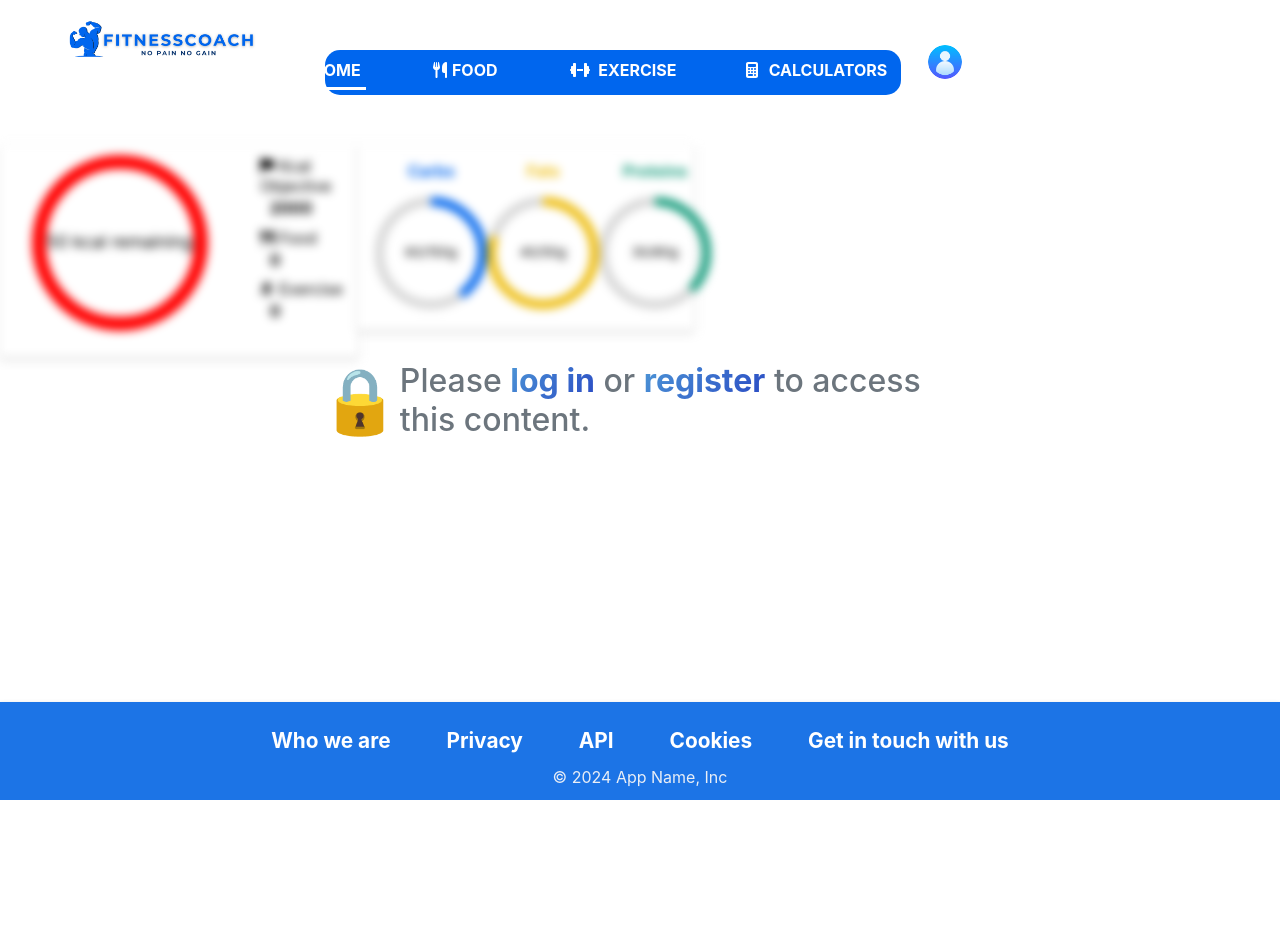
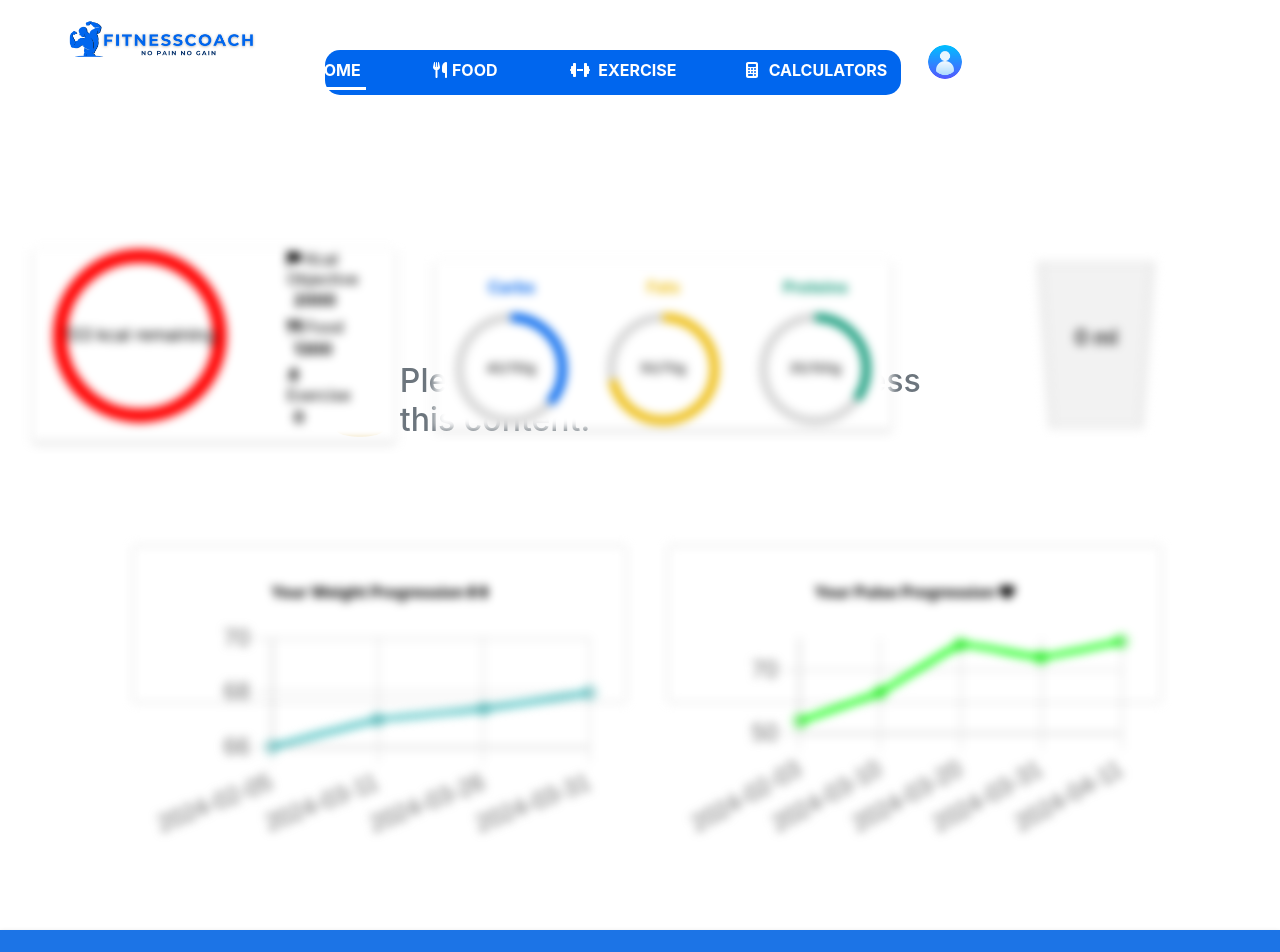
Before and after one commit to PS-G12/PS.G12, a React (Create React App) app in the folder client/: page / in a window 1280 px wide. Shown: the top 952 px of the page. Before the commit the page ends 800 px from the top, so only its background shows below. Built offline with nearby package versions, Linux system fonts and the light colour scheme; a web font is replaced by a local one.

Commit message:
Register y cambios

```diff
--- a/client/src/pages/Authentication/registerPage.js
+++ b/client/src/pages/Authentication/registerPage.js
@@ -62,6 +62,7 @@ const RegisterForm = () => {
       );
     };
   }, []);
+
 
   const handleCheckboxChange = (e) => {
     const marked = e.target.checked;
@@ -139,11 +140,6 @@ const RegisterForm = () => {
         } else if (formData.userData.username.length < 4) {
           setErrors({
             signUpUsername: "Username must be at least 4 characters long.",
-          });
-          return -1;
-        } else if (formData.userData.username.length > 9) {
-          setErrors({
-            signUpUsername: "Username must be at most 9 characters long.",
           });
           return -1;
         } else {
@@ -292,6 +288,14 @@ const RegisterForm = () => {
     if (step === 1 && formData.userData.username.length < 4) {
       newErrors.signUpUsername = "Username must be at least 4 characters long.";
     }
+    if (step === 1 && formData.userData.username.length > 9) {
+      newErrors.signUpUsername = "Username must be at most 9 characters long.";
+    }
+
+    if (step === 2 && formData.userData.username.length > 9) {
+      newErrors.signUpUsername = "Username must be at most 9 characters long.";
+    }
+
 
     if (step === 3 && formData.userData.password.length < 5) {
       newErrors.signUpPassword =
@@ -465,6 +469,7 @@ const RegisterForm = () => {
                       {errors.signUpUsername && (
                         <span className="error">{errors.signUpUsername}</span>
                       )}
+                      {console.log(errors)}
                     </p>
                   </>
                 )}
--- a/client/src/pages/homePage/homePage.css
+++ b/client/src/pages/homePage/homePage.css
@@ -158,3 +158,7 @@ input[type="number"] {
   margin: 0 20px 0;
   margin-bottom: 5%;
 }
+
+.blur-content .cards .card-container-top .card-containerobj{
+  height: fit-content;
+}
--- a/client/src/pages/homePage/homePage.js
+++ b/client/src/pages/homePage/homePage.js
@@ -60,7 +60,6 @@ const IndexPage = () => {
         },
       })
         .then((response) => {
-          console.log("set loading false");
           if (response.ok) {
             setIsLoggedIn(true);
             return response.json();
@@ -71,7 +70,6 @@ const IndexPage = () => {
         })
         .then((data) => {
           setLoading(false);
-          console.log(data);
           setObjectiveData({
             value: data.objectiveData.kcalConsumed,
             kcalObjective: data.objectiveData.kcalObjective,
@@ -106,6 +104,17 @@ const IndexPage = () => {
           );
           pulseProgressionratio = Object.values(
             data.objectiveData.pulseProgression
+          );
+
+          console.log(
+            "Datos de weightProgressionData:",
+            weightProgressionDates,
+            weightProgressionWeights
+          );
+          console.log(
+            "Datos de PulseProgressionData:",
+            pulseProgressionDates,
+            pulseProgressionratio
           );
 
           setWeightProgressionData({
@@ -267,13 +276,13 @@ const IndexPage = () => {
         })
           .then((response) => {
             if (response.ok) {
-            setwaterCount(waterAmount+waterCount);
+              setwaterCount(waterAmount + waterCount);
               setPopupData(null);
             } else {
               console.error("Failed to add water");
             }
           })
-        .catch(error => {
+          .catch((error) => {
             console.error("Error adding water:", error);
           });
       }
@@ -282,7 +291,6 @@ const IndexPage = () => {
     }
   };
 
-
   const handleWaterSubmit = (event) => {
     event.preventDefault();
     const waterPopup = (
@@ -290,7 +298,13 @@ const IndexPage = () => {
         <h3>Add Water</h3>
         <form className="water-form">
           <label htmlFor="waterAmount">Amount (ml):</label>
-          <input type="number" id="waterAmount" name="waterAmount" min="0" required />
+          <input
+            type="number"
+            id="waterAmount"
+            name="waterAmount"
+            min="0"
+            required
+          />
           <div className="button-space">
             <button type="submit" className="submit-button">
               Submit
@@ -308,8 +322,6 @@ const IndexPage = () => {
     setPopupData(waterPopup);
   };
 
-
-
   return (
     <div className="index-page">
       <Header isAuthenticated={isLoggedIn} />
@@ -322,22 +334,15 @@ const IndexPage = () => {
           {isLoggedIn ? (
             <div className="cards">
               <div className="card-container-top">
-                {console.log(`kcalObjective : ${objectiveData.kcalObjective}` )}
-                {console.log(`kcalConsumed : ${objectiveData.value}` )}
-                {console.log(`Remaining : ${objectiveData.remaining}` )}
-
                 <ObjectiveCard
                   remaining={Math.round(
                     parseFloat(
-                            (objectiveData.value /
-                            objectiveData.kcalObjective) *
-                            100
+                      (objectiveData.value / objectiveData.kcalObjective) * 100
                     )
                   )}
                   kcalObjective={Math.round(
                     parseFloat(objectiveData.kcalObjective)
                   )}
-
                   food={Math.round(parseFloat(objectiveData.food))}
                   exercise={Math.round(parseFloat(objectiveData.exercise))}
                   value={Math.round(parseFloat(objectiveData.remaining))}
@@ -393,7 +398,10 @@ const IndexPage = () => {
                   />
                 </div>
 
-              <div className="chart-container2" onClick={handlePulseChartClick}>
+                <div
+                  className="chart-container2"
+                  onClick={handlePulseChartClick}
+                >
                   <p>
                     Your Pulse Progression <FontAwesomeIcon icon={faHeart} />
                   </p>
@@ -438,21 +446,117 @@ const IndexPage = () => {
                 </p>
               </div>
               <div className="blur-content">
+                <div className="cards">
+                  <div className="card-container-top">
                     <ObjectiveCard
-                  value={50}
+                      remaining={1000}
                       kcalObjective={2000}
-                  food={0}
+                      food={1300}
                       exercise={0}
-                  remaining={1000}
+                      value={133}
                     />
+
                     <MacrosCard
-                  value={60}
-                  max={150}
-                  value2={40}
-                  max2={50}
-                  value3={30}
-                  max3={80}
+                      value={40}
+                      max={110}
+                      value2={50}
+                      max2={70}
+                      value3={35}
+                      max3={100}
                     />
+                    <div
+                      className="water-container"
+                      onClick={handleWaterSubmit}
+                    >
+                      <WaterGlass waterCount={0} waterGoal={1500} />
+                    </div>
+                  </div>
+                  <div className="chart-container-main">
+                    <div
+                      className="chart-container"
+                      onClick={handleWeightChartClick}
+                    >
+                      <p>
+                        {" "}
+                        Your Weight Progression{" "}
+                        <FontAwesomeIcon icon={faDumbbell} />
+                      </p>
+                      <Line
+                        data={{
+                          labels: [
+                            "2024-02-05",
+                            "2024-03-11",
+                            "2024-03-26",
+                            "2024-03-31",
+                          ],
+                          datasets: [
+                            {
+                              label: "Weight Progression",
+                              data: [66, 67, 67.4, 68, 70],
+                              fill: false,
+                              borderColor: "rgb(75, 192, 192)",
+                              tension: 0.1,
+                            },
+                          ],
+                        }}
+                        options={{
+                          plugins: {
+                            scales: {
+                              y: {
+                                beginAtZero: true,
+                              },
+                            },
+                            legend: {
+                              display: true,
+                            },
+                          },
+                        }}
+                      />
+                    </div>
+
+                    <div
+                      className="chart-container2"
+                      onClick={handlePulseChartClick}
+                    >
+                      <p>
+                        Your Pulse Progression{" "}
+                        <FontAwesomeIcon icon={faHeart} />
+                      </p>
+                      <Line
+                        data={{
+                          labels: [
+                            "2024-02-03",
+                            "2024-03-10",
+                            "2024-03-20",
+                            "2024-03-31",
+                            "2024-04-11",
+                          ],
+                          datasets: [
+                            {
+                              label: "Pulse Progression",
+                              data: [54, 63, 78, 74, 79],
+                              fill: false,
+                              borderColor: "rgb(12, 374, 12)",
+                              tension: 0.1,
+                            },
+                          ],
+                        }}
+                        options={{
+                          plugins: {
+                            scales: {
+                              y: {
+                                beginAtZero: true,
+                              },
+                            },
+                            legend: {
+                              display: true,
+                            },
+                          },
+                        }}
+                      />
+                    </div>
+                  </div>
+                </div>
               </div>
             </div>
           )}
--- a/client/src/pages/macrosSpecification/macrosSpecification.css
+++ b/client/src/pages/macrosSpecification/macrosSpecification.css
@@ -2,3 +2,12 @@
     display: flex;
     justify-content: center;
 }
+.main-specifications{
+    display: flex;
+    flex-direction: column;
+}
+
+.card-component{
+    flex: 1 1;
+    min-height: 76.7vh;
+}
--- a/client/src/pages/macrosSpecification/macrosSpecification.js
+++ b/client/src/pages/macrosSpecification/macrosSpecification.js
@@ -1,5 +1,6 @@
 import React, { useState, useEffect } from "react";
 import MacrosHeader from '../../components/macrosHeader/macrosHeader';
+import Footer from "../../components/Footer/footer";
 import MacrosSpecificationCard from '../../components/macrosSpecificationCard/macrosSpecificationCard';
 import './macrosSpecification.css'
 
@@ -37,6 +38,7 @@ const MacrosSpecification = ({specificationName}) => {
       <div className="card-component">
         <MacrosSpecificationCard specificationName={specificationName}/>
       </div>
+      <Footer />
     </div>
   );
 };
```
Also changed, not shown: client/src/pages/searchFood/searchFood.js (+12 -13 lines), 1 other file (tests, documents, lock files or other folders). Lines whose indentation alone changed are shown as unchanged.
